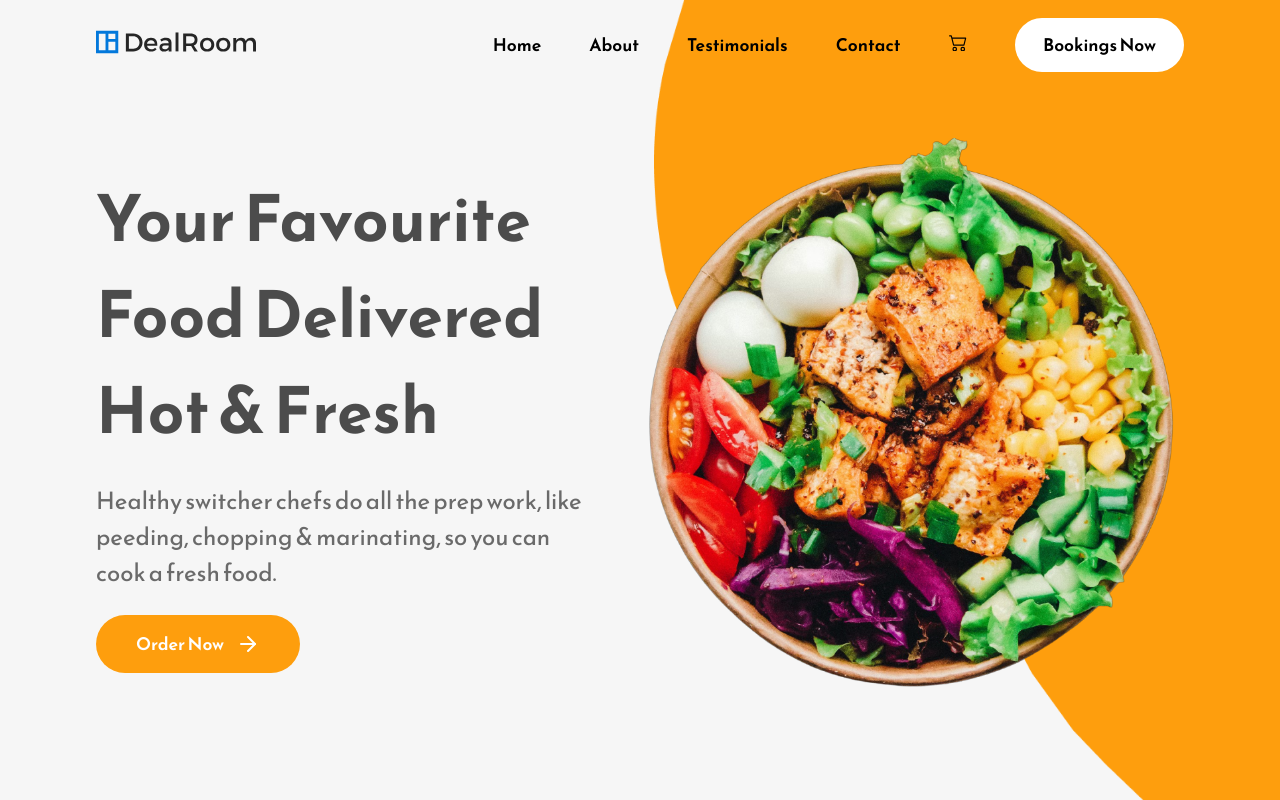
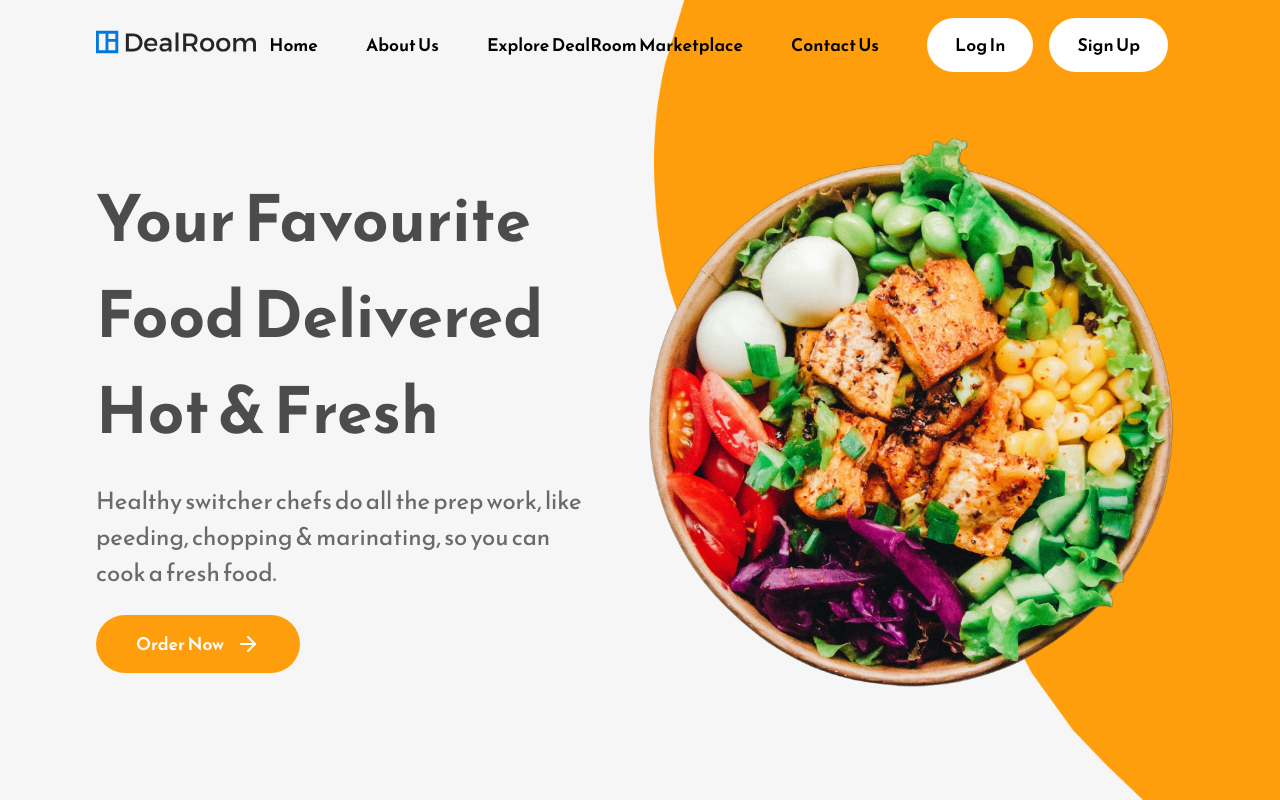
Before and after one commit to Cliff-Ezra/DealRoom-SPA, a React (Create React App) app: page / in a window 1280 px wide. Shown: the top 800 px of the page. Built offline with nearby package versions, Linux system fonts and the light colour scheme.

Commit message:
`refactor:` modify the top nav

```diff
--- a/src/App.css
+++ b/src/App.css
@@ -49,6 +49,7 @@ nav {
   cursor: pointer;
   font-weight: 600;
   transition: 0.2s;
+  margin-right: 1rem;
 }
 .navbar-cart-icon {
   font-size: 1.15rem;
--- a/src/Components/Navbar.js
+++ b/src/Components/Navbar.js
@@ -48,13 +48,11 @@ const Navbar = () => {
       </div>
       <div className="navbar-links-container">
         <a href="">Home</a>
-        <a href="">About</a>
-        <a href="">Testimonials</a>
-        <a href="">Contact</a>
-        <a href="">
-          <BsCart2 className="navbar-cart-icon" />
-        </a>
-        <button className="primary-button">Bookings Now</button>
+        <a href="">About Us</a>
+        <a href="">Explore DealRoom Marketplace</a>
+        <a href="">Contact Us</a>
+        <button className="primary-button">Log In</button>
+        <button className="primary-button">Sign Up</button>
       </div>
       <div className="navbar-menu-container">
         <HiOutlineBars3 onClick={() => setOpenMenu(true)} />
```
